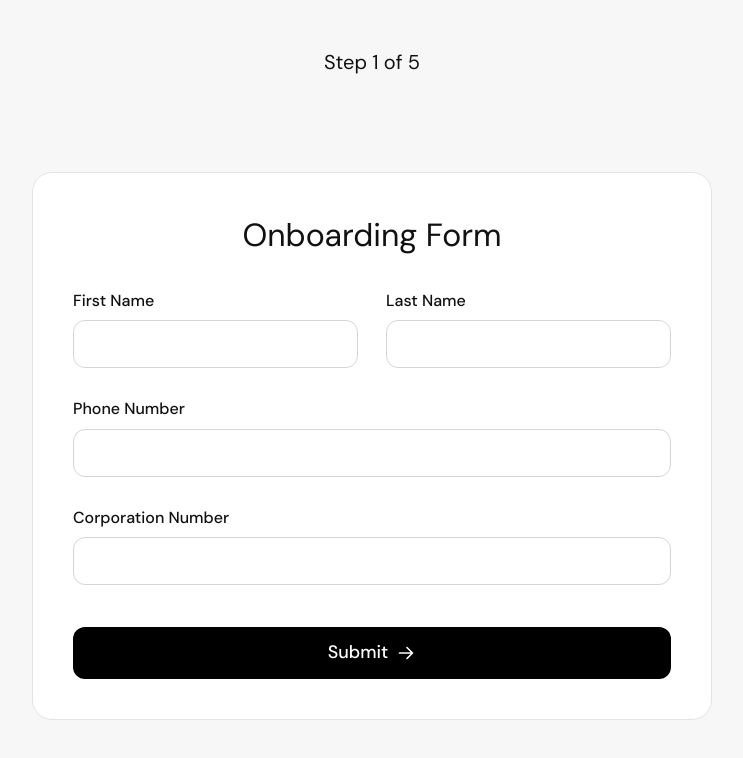
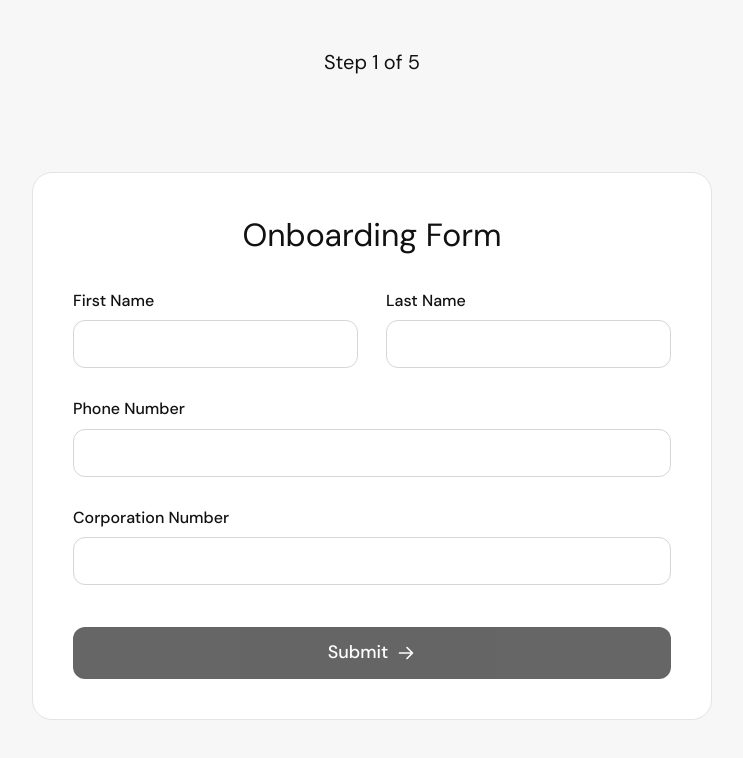
Before and after one commit to AbdullahAnsarii/venn-frontend-task, a Next.js app: page / in a window 1280 px wide. Shown: the top 758 px of the page, without its empty margins (268-1011 px from the left). Built offline with nearby package versions, Linux system fonts and the light colour scheme; no server answers.

Commit message:
submit stays disabled until the form is filled

```diff
--- a/src/features/onboarding/OnboardingForm.tsx
+++ b/src/features/onboarding/OnboardingForm.tsx
@@ -12,8 +12,15 @@ type OnboardingFormProps = {
 }
 
 export function OnboardingForm({ onSubmitted }: OnboardingFormProps) {
-  const { fields, errors, isSubmitting, isCheckingCorporationNumber, formError, submit } =
-    useOnboardingForm({ onSubmitted })
+  const {
+    fields,
+    errors,
+    canSubmit,
+    isSubmitting,
+    isCheckingCorporationNumber,
+    formError,
+    submit,
+  } = useOnboardingForm({ onSubmitted })
 
   return (
     <form className={layout.card} onSubmit={submit} noValidate>
@@ -53,7 +60,7 @@ export function OnboardingForm({ onSubmitted }: OnboardingFormProps) {
           {formError}
         </p>
       )}
-      <Button type="submit" className={styles.submit} loading={isSubmitting}>
+      <Button type="submit" className={styles.submit} disabled={!canSubmit} loading={isSubmitting}>
         {isSubmitting ? 'Submitting…' : 'Submit'} <ArrowRightIcon />
       </Button>
     </form>
--- a/src/features/onboarding/useOnboardingForm.ts
+++ b/src/features/onboarding/useOnboardingForm.ts
@@ -1,6 +1,6 @@
 import { zodResolver } from '@hookform/resolvers/zod'
 import { useState } from 'react'
-import { useForm } from 'react-hook-form'
+import { useForm, useWatch } from 'react-hook-form'
 import { ApiError } from '@/lib/api/client'
 import { submitProfileDetails } from '@/lib/api/profileDetails'
 import { onboardingSchema, type OnboardingValues } from './onboardingSchema'
@@ -33,7 +33,7 @@ type Options = {
 }
 
 export function useOnboardingForm({ onSubmitted }: Options) {
-  const { register, handleSubmit, trigger, getValues, setError, formState } =
+  const { register, handleSubmit, trigger, getValues, setError, control, formState } =
     useForm<OnboardingValues>({
       resolver: zodResolver(onboardingSchema),
       defaultValues,
@@ -42,6 +42,11 @@ export function useOnboardingForm({ onSubmitted }: Options) {
     })
   const corporationNumber = useCorporationNumberValidation()
   const [formError, setFormError] = useState<string | null>(null)
+  const values = useWatch({
+    control,
+    name: ['firstName', 'lastName', 'phone', 'corporationNumber'],
+  })
+  const canSubmit = values.every((value) => value.trim() !== '')
 
   const verifyCorporationNumber = async ({ focus = false } = {}) => {
     const number = getValues('corporationNumber')
@@ -97,6 +102,7 @@ export function useOnboardingForm({ onSubmitted }: Options) {
       corporationNumber: register('corporationNumber', { onBlur: handleCorporationNumberBlur }),
     },
     errors: formState.errors,
+    canSubmit,
     isSubmitting: formState.isSubmitting,
     isCheckingCorporationNumber: corporationNumber.isChecking,
     formError,
```
Also changed, not shown: 1 other file (tests, documents, lock files or other folders).
